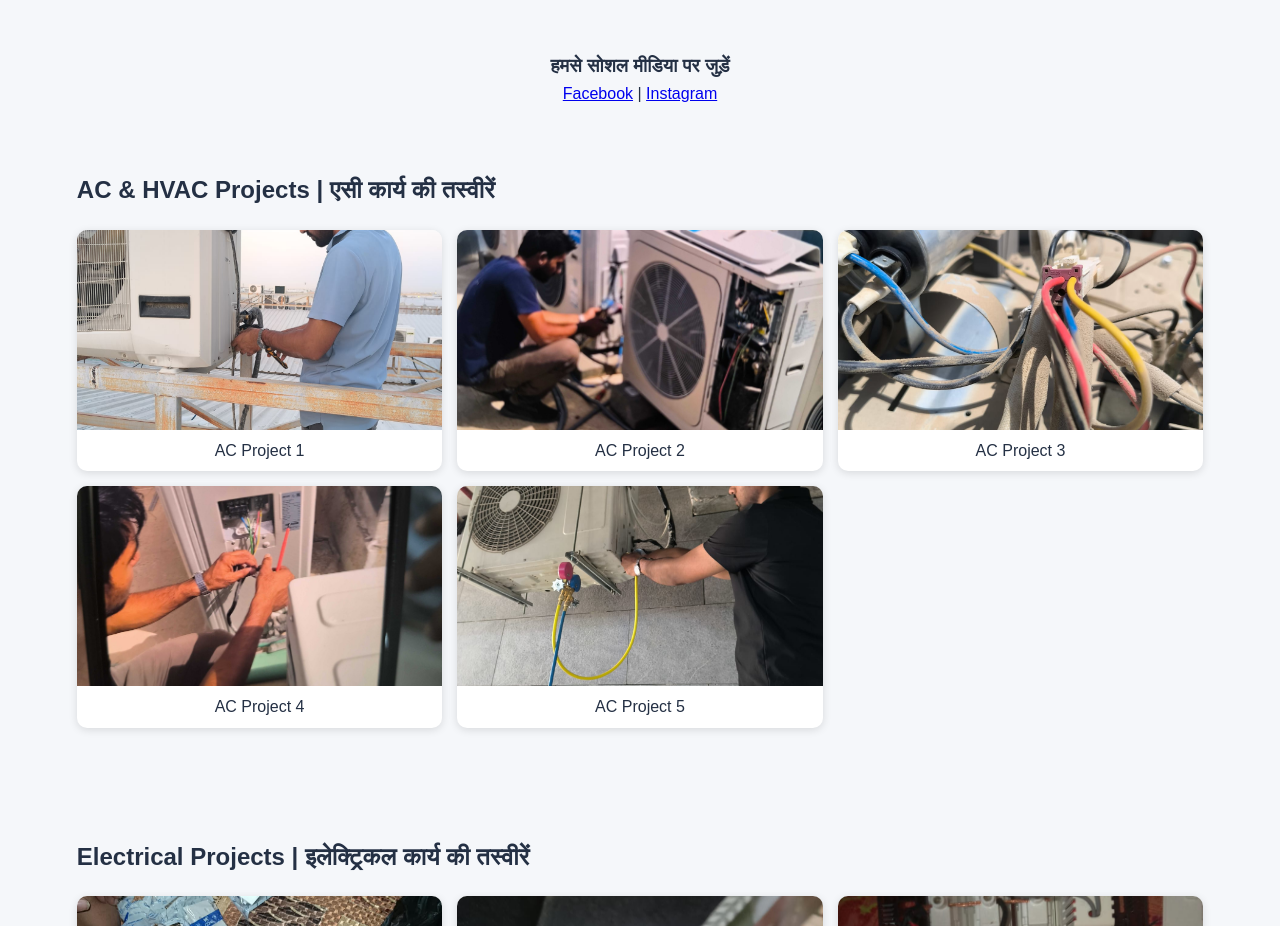
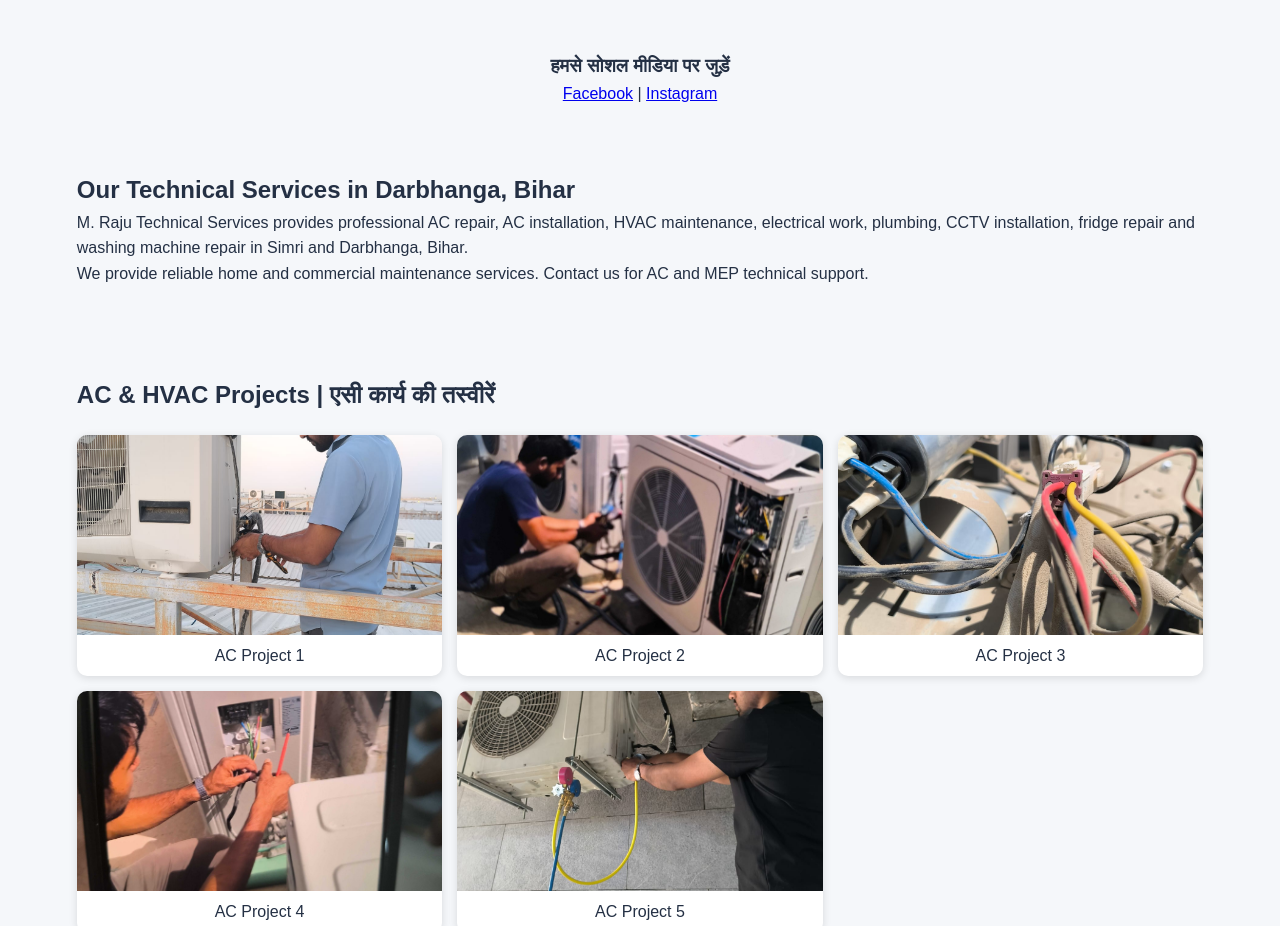
Before and after one commit to mrajutech1-ship-it/m-raju-technical-services, a plain HTML site: page index.html in a window 1280 px wide. Shown: the part 2220-3146 px from the top of the page. Drawn offline with Linux system fonts and the light colour scheme.

```diff
--- a/index.html
+++ b/index.html
@@ -263,6 +263,19 @@
   |
   <a href="https://www.instagram.com/mraju.tech1/" target="_blank" rel="noopener noreferrer">Instagram</a>
 </div>
+  <section id="local-seo">
+  <h2>Our Technical Services in Darbhanga, Bihar</h2>
+  <p>
+    M. Raju Technical Services provides professional AC repair,
+    AC installation, HVAC maintenance, electrical work, plumbing,
+    CCTV installation, fridge repair and washing machine repair
+    in Simri and Darbhanga, Bihar.
+  </p>
+  <p>
+    We provide reliable home and commercial maintenance services.
+    Contact us for AC and MEP technical support.
+  </p>
+</section>
   <section id="gallery">
   <h2>AC & HVAC Projects | एसी कार्य की तस्वीरें</h2>
 
```
